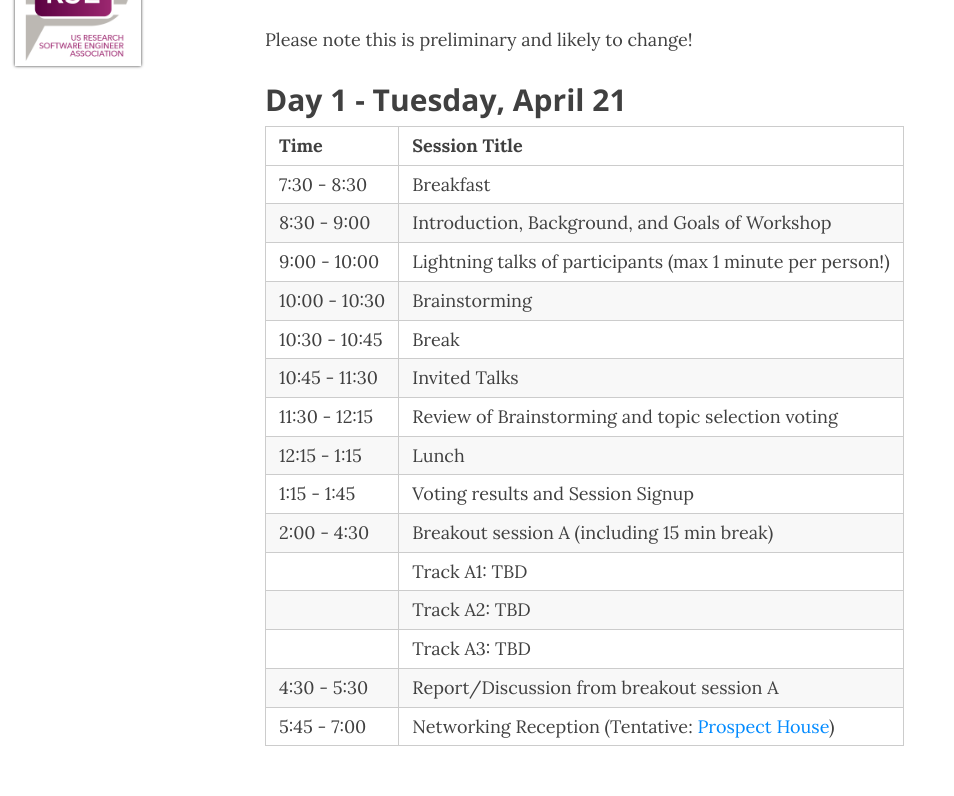
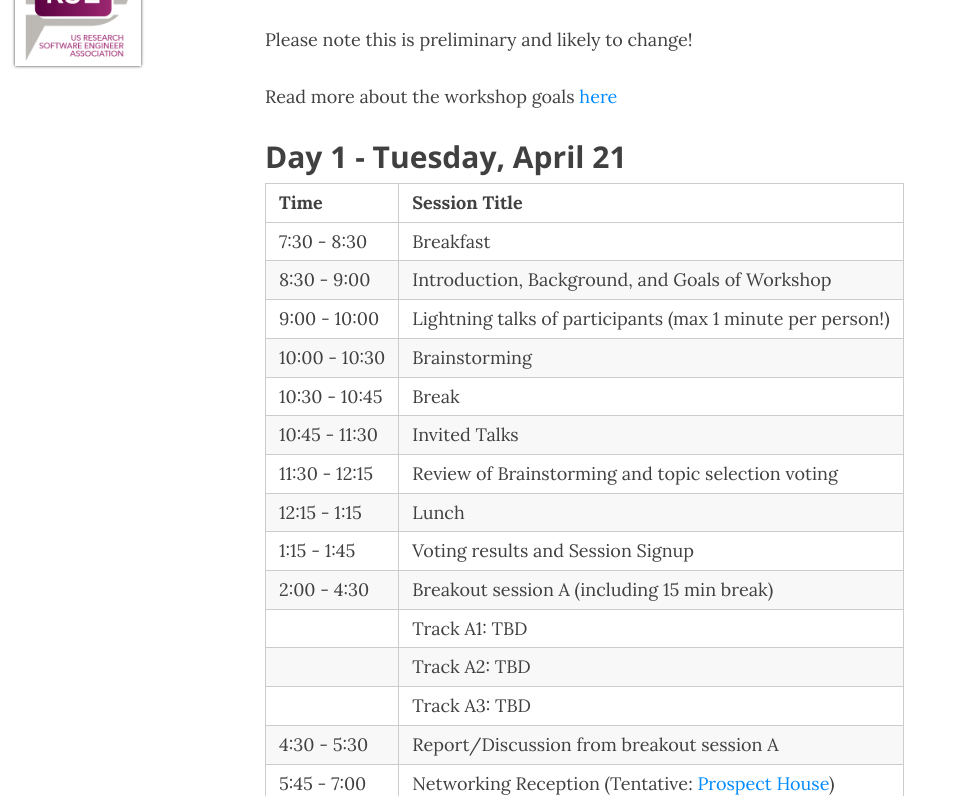
Before and after one commit to cosden/2020-april-workshop, a Jekyll site: the page built from pages/agenda.md, in a window 1280 px wide and 900 px high, cut to the strip 104-900 px from the top of the window. Shown: the whole strip, without its empty margins (0-954 px from the left). Built offline with Jekyll 4.4.1, drawn with Linux system fonts in a browser that asks for light colours; nearby versions of some CDN libraries.

Commit message:
add link to about page on agenda

```diff
--- a/pages/agenda.md
+++ b/pages/agenda.md
@@ -7,6 +7,8 @@ permalink: /agenda/
 ---
 
 Please note this is preliminary and likely to change!
+
+Read more about the workshop goals [here]({{ site.baseurl }}/about)
 
 ## Day 1 - Tuesday, April 21
 
```
